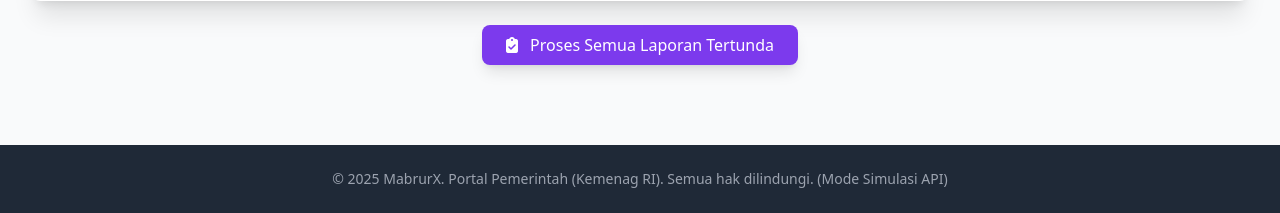
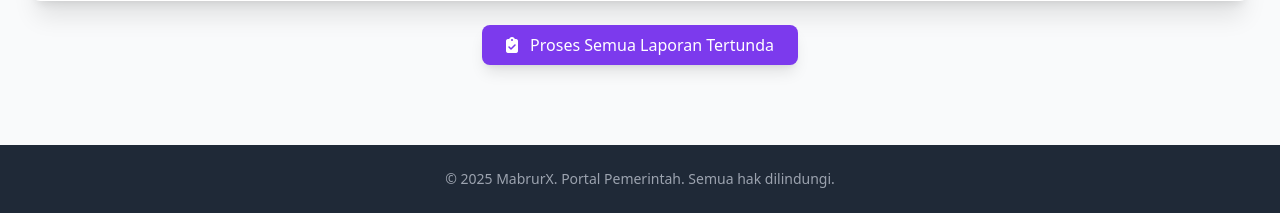
Before and after one commit to tidiani-max/mabrurx, a Django app: template templates/government_dashboard.html in a window 1280 px wide. Shown: the part 686-899 px from the top of the page. Run offline with Django 5.2, Linux system fonts and the light colour scheme; the template is opened without the code that fills it, so the values that code supplies are empty; some libraries are stand-ins or nearby versions.

Commit message:
Update government_dashboard.html

```diff
--- a/templates/government_dashboard.html
+++ b/templates/government_dashboard.html
@@ -5,6 +5,7 @@
     <meta charset="UTF-8">
     <meta name="viewport" content="width=device-width, initial-scale=1.0">
     <title>Dasbor Pemerintah - Portal Validasi MabrurX (Pemerintah)</title>
+    <link rel="icon" type="image/png" href="{% static 'rest_framework/img/logo-mabrurx.png' %}">
     <script src="https://cdn.tailwindcss.com"></script>
     <script>
         // Custom Tailwind Configuration
@@ -141,7 +142,7 @@
 
     <footer class="bg-gray-800 text-white py-6 mt-12">
         <div class="max-w-7xl mx-auto px-4 text-center text-sm text-gray-400">
-            <p>&copy; 2025 MabrurX. Portal Pemerintah (Kemenag RI). Semua hak dilindungi. (Mode Simulasi API)</p>
+            <p>&copy; 2025 MabrurX. Portal Pemerintah. Semua hak dilindungi.</p>
         </div>
     </footer>
 
```
